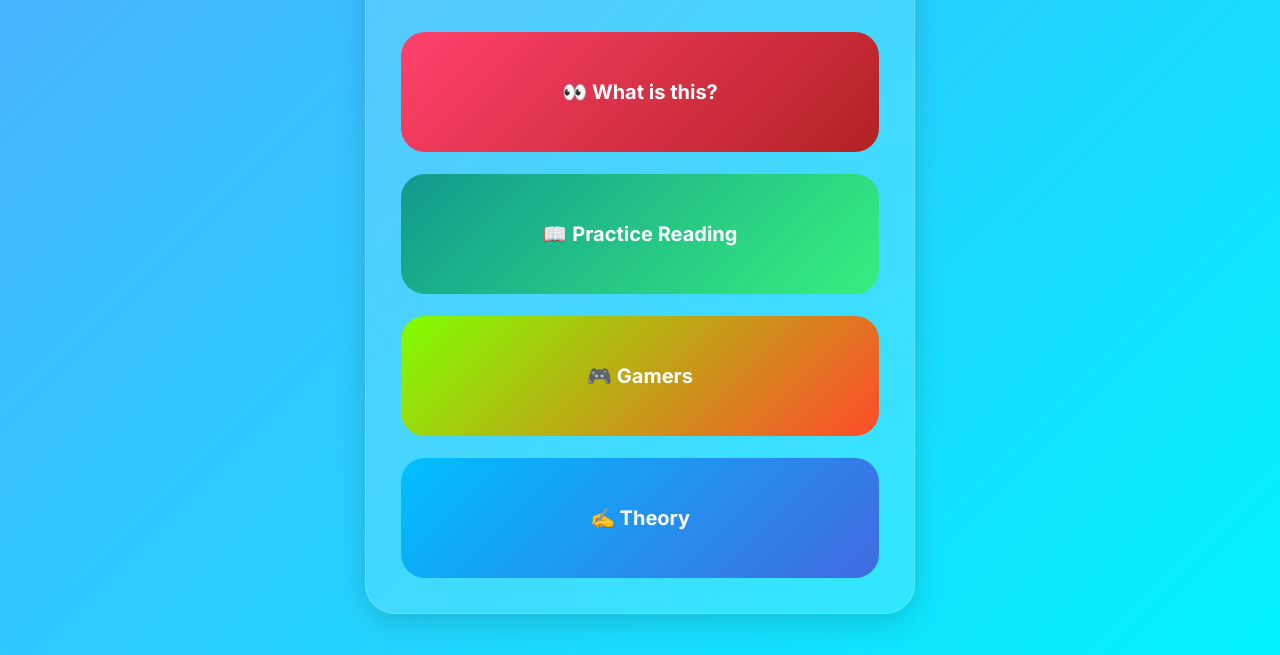
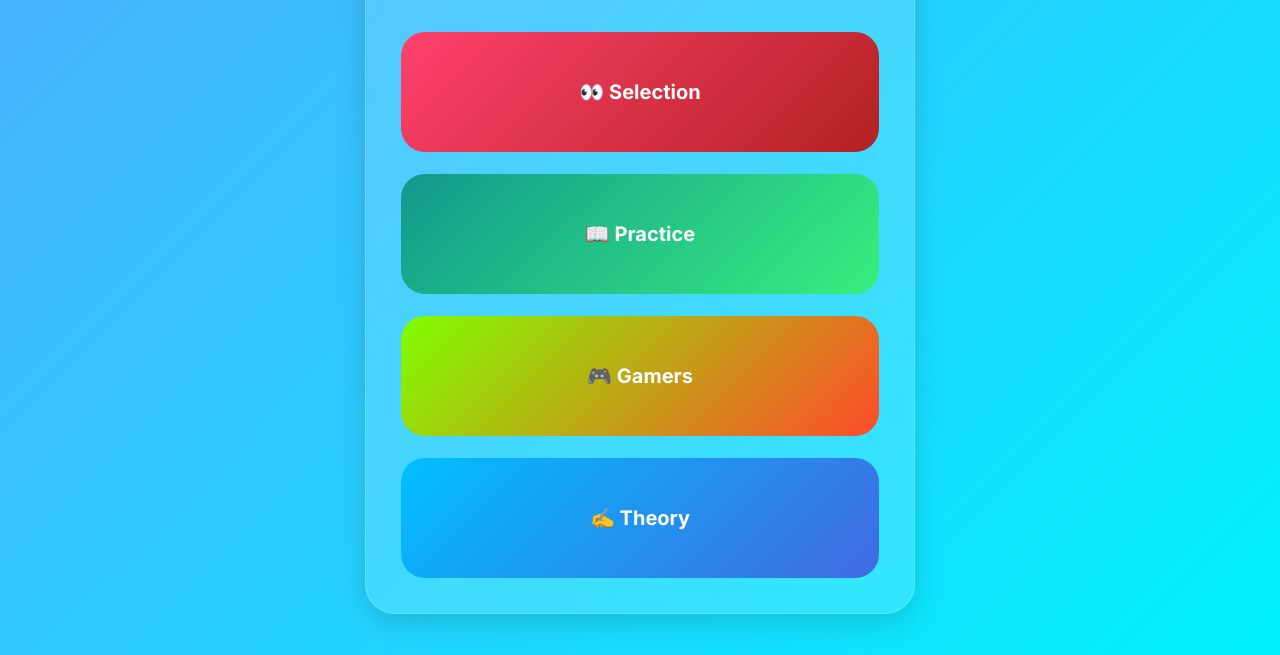
Before and after one commit to techgyr4c/Responsive-English-, a plain HTML site: page index.html in a window 1280 px wide. Shown: the part 185-840 px from the top of the page. Drawn offline with Linux system fonts and the light colour scheme.

```diff
--- a/index.html
+++ b/index.html
@@ -507,14 +507,14 @@
 <button class="menu-btn quiz-btn"
 onclick="showScreen('quizScreen')">
 
-👀 What is this?
+👀 Selection
 
 </button>
 
 <button class="menu-btn reading-btn"
 onclick="showScreen('readingScreen')">
 
-📖 Practice Reading
+📖 Practice
 
 </button>
 
```
